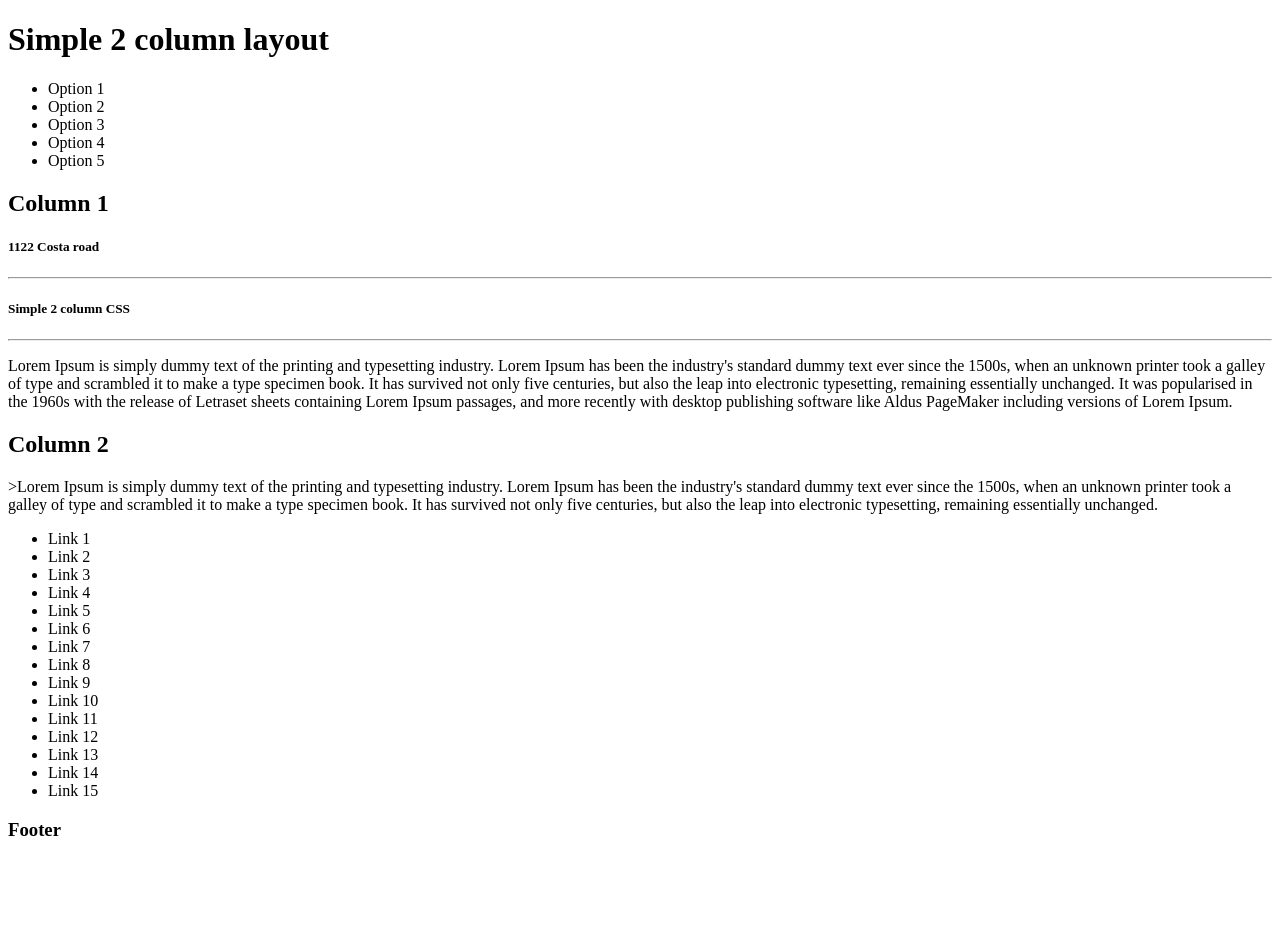
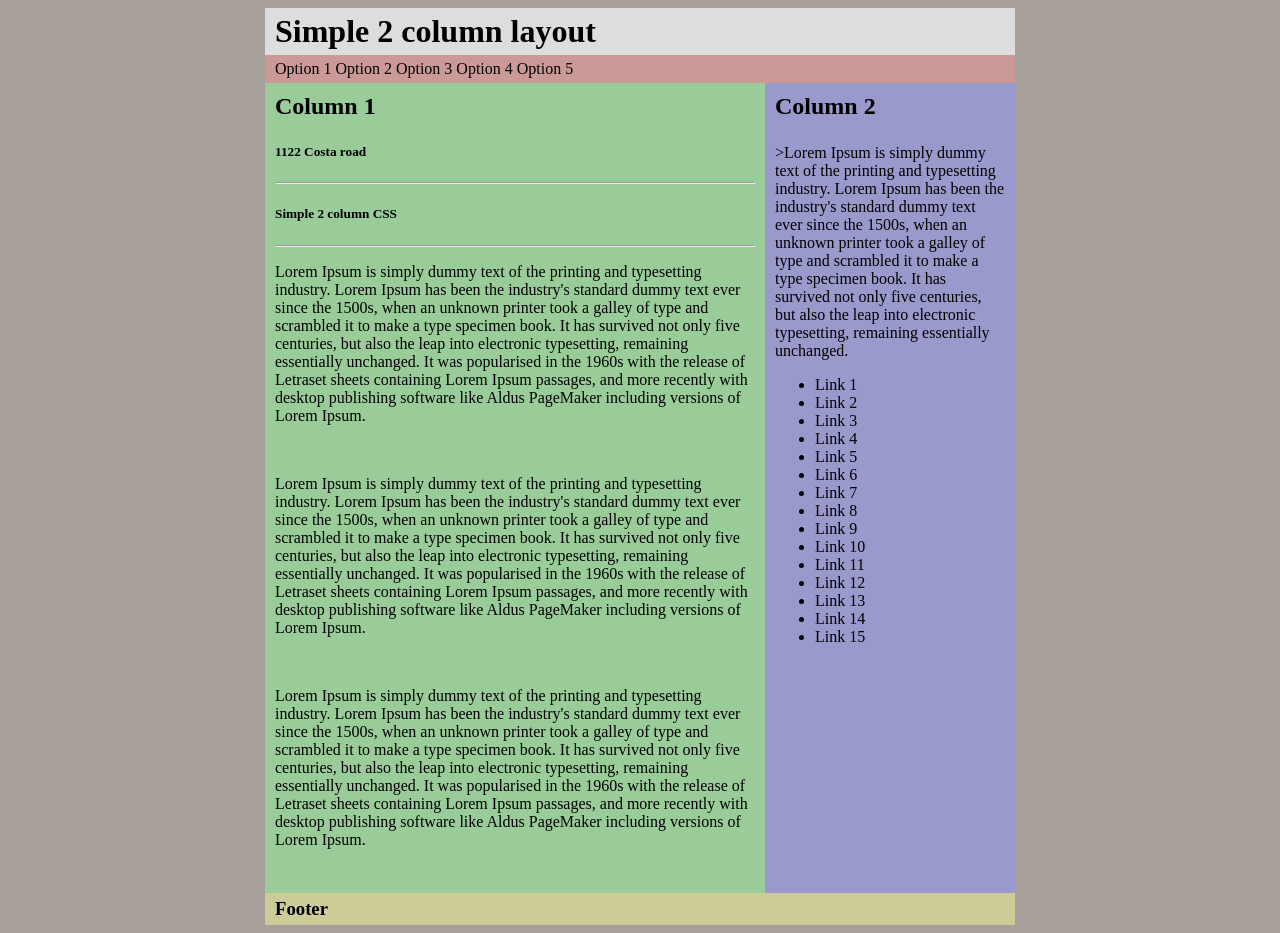
Before and after one commit to keirstaple/Floats-Practice, a plain HTML site: page index.html in a window 1280 px wide. Before the commit the page ends 860 px from the top, so only its background shows below. Drawn offline with Linux system fonts and the light colour scheme.

Commit message:
allow float to work due to subtracting padding from the width of the column

```diff
--- a/css/styles.css
+++ b/css/styles.css
@@ -0,0 +1,64 @@
+html{
+  margin: 0;
+  padding: 0;
+  color: #000;
+  background: #a7a09a;
+}
+
+.container {
+  width: 750px;
+  margin: 0 auto;
+  background: #99c;
+}
+
+.header{
+  background-color: #DDDDDD;
+  padding: 5px 10px;
+}
+
+h1 {
+  margin: 0;
+}
+
+.navbar {
+  padding: 5px 10px;
+  background: #c99;
+}
+
+.navbar ul {
+  margin: 0;
+  padding: 0;
+  list-style: none;
+}
+
+.navbar li{
+  display: inline;
+  padding: 0;
+  margin: 0;
+}
+
+.column1 {
+  width: 480px;
+  padding: 10px;
+  float: left;
+  background-color: #99CC99;
+}
+
+h2 {
+  margin: 0 0 1em;
+}
+
+.column2 {
+  float: right;
+  width: 230px;
+  padding: 10px;
+  background-color: #9999CC;
+}
+.footer {
+  clear: both;
+  padding: 5px 10px;
+  background: #cc9;
+}
+.footer h3{
+  margin: 0;
+}
--- a/index.html
+++ b/index.html
@@ -1,11 +1,15 @@
 <!DOCTYPE html>
 <html>
   <head>
-    <meta charset="utf-8">
+    <link rel="stylesheet" href="css/styles.css" media="screen" type="text/css">
     <title>Float practice</title>
   </head>
   <body>
+    <div class="container">
+      <div class="header">
         <h1>Simple 2 column layout</h1>
+      </div>
+
       <div class="navbar">
         <ul>
           <li>Option 1</li>
@@ -15,13 +19,16 @@
           <li>Option 5</li>
         </ul>
       </div>
-    <div class="main cf">
+
       <div class="column1">
         <h2>Column 1</h2>
         <h5>1122 Costa road</h5><hr>
         <h5>Simple 2 column CSS</h5><hr>
-        <p>Lorem Ipsum is simply dummy text of the printing and typesetting industry. Lorem Ipsum has been the industry's standard dummy text ever since the 1500s, when an unknown printer took a galley of type and scrambled it to make a type specimen book. It has survived not only five centuries, but also the leap into electronic typesetting, remaining essentially unchanged. It was popularised in the 1960s with the release of Letraset sheets containing Lorem Ipsum passages, and more recently with desktop publishing software like Aldus PageMaker including versions of Lorem Ipsum.</p>
+        <p>Lorem Ipsum is simply dummy text of the printing and typesetting industry. Lorem Ipsum has been the industry's standard dummy text ever since the 1500s, when an unknown printer took a galley of type and scrambled it to make a type specimen book. It has survived not only five centuries, but also the leap into electronic typesetting, remaining essentially unchanged. It was popularised in the 1960s with the release of Letraset sheets containing Lorem Ipsum passages, and more recently with desktop publishing software like Aldus PageMaker including versions of Lorem Ipsum.</p><br>
+        <p>Lorem Ipsum is simply dummy text of the printing and typesetting industry. Lorem Ipsum has been the industry's standard dummy text ever since the 1500s, when an unknown printer took a galley of type and scrambled it to make a type specimen book. It has survived not only five centuries, but also the leap into electronic typesetting, remaining essentially unchanged. It was popularised in the 1960s with the release of Letraset sheets containing Lorem Ipsum passages, and more recently with desktop publishing software like Aldus PageMaker including versions of Lorem Ipsum.</p><br>
+        <p>Lorem Ipsum is simply dummy text of the printing and typesetting industry. Lorem Ipsum has been the industry's standard dummy text ever since the 1500s, when an unknown printer took a galley of type and scrambled it to make a type specimen book. It has survived not only five centuries, but also the leap into electronic typesetting, remaining essentially unchanged. It was popularised in the 1960s with the release of Letraset sheets containing Lorem Ipsum passages, and more recently with desktop publishing software like Aldus PageMaker including versions of Lorem Ipsum.</p><br>
       </div>
+
       <div class="column2">
         <h2>Column 2</h2>
         >Lorem Ipsum is simply dummy text of the printing and typesetting industry. Lorem Ipsum has been the industry's standard dummy text ever since the 1500s, when an unknown printer took a galley of type and scrambled it to make a type specimen book. It has survived not only five centuries, but also the leap into electronic typesetting, remaining essentially unchanged.</p>
@@ -43,10 +50,11 @@
           <li>Link 15</li>
         </ul>
       </div>
+
       <div class="footer">
         <h3>Footer</h3>
       </div>
-    </div>
+
+    </div> <!--End Container-->
   </body>
-
 </html>
```
Lines whose indentation alone changed are shown as unchanged.
